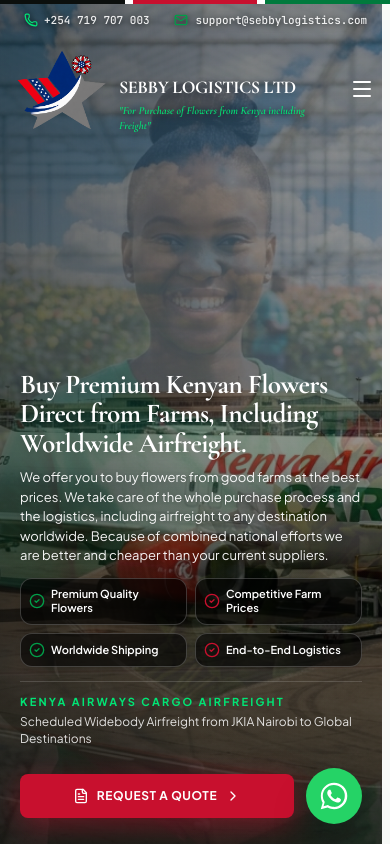
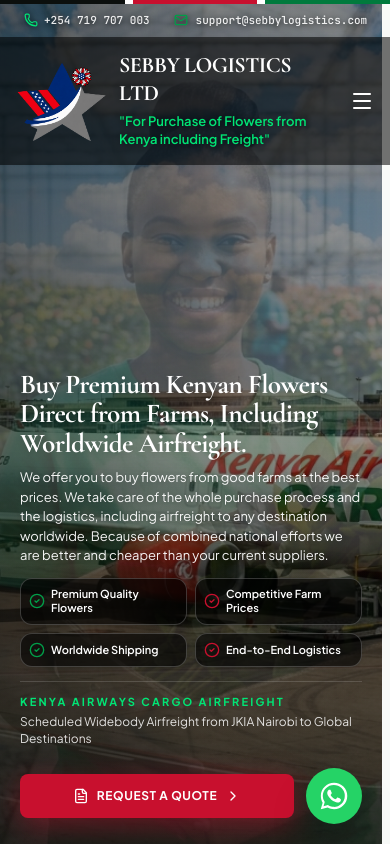
Before and after one commit to johnorengo/sebbylogistics-kenya, a React (Vite) app: page / in a window 390 px wide. Shown: the top 844 px of the page. Built offline with nearby package versions, Linux system fonts and the light colour scheme.

Commit message:
Enlarge mobile brand text and improve contrast over hero images

```diff
--- a/src/components/Header.tsx
+++ b/src/components/Header.tsx
@@ -133,10 +133,10 @@ export const Header: React.FC<HeaderProps> = ({ onOpenRFQ }) => {
         className={`relative z-10 transition-colors duration-200 ${
           isSolid || collapsed || mobileMenuOpen
             ? 'bg-[#081A56]/95 backdrop-blur-md'
-            : 'bg-transparent'
+            : 'bg-black/55 md:bg-transparent'
         }`}
       >
-        <div className="relative mx-auto max-w-7xl flex items-center justify-between gap-4 px-4 sm:px-8 lg:px-12 min-h-24 md:min-h-28 py-3">
+        <div className="relative mx-auto max-w-7xl flex items-center justify-between gap-4 px-4 sm:px-8 lg:px-12 min-h-32 md:min-h-28 py-3">
           <a
             href="#hero"
             onClick={(e) => handleNavClick(e, 'hero')}
@@ -146,11 +146,11 @@ export const Header: React.FC<HeaderProps> = ({ onOpenRFQ }) => {
             <div className="h-20 w-[91px] sm:h-24 sm:w-[109px] lg:h-28 lg:w-32 shrink-0 flex items-center justify-center group-hover:scale-105 transition-transform duration-300">
               <SebbyLogo className="h-full w-full" />
             </div>
-            <div className="relative top-4 min-w-0 max-w-[14rem] sm:max-w-[21rem] lg:max-w-[28rem] text-left">
-              <span className="block font-serif-luxury font-bold text-lg sm:text-2xl lg:text-3xl tracking-tight text-white leading-tight drop-shadow-md">
+            <div className="relative md:top-4 min-w-0 max-w-[14rem] sm:max-w-[21rem] lg:max-w-[28rem] text-left">
+              <span className="block font-serif-luxury font-bold text-[22px] sm:text-2xl lg:text-3xl tracking-tight text-white leading-tight drop-shadow-md">
                 SEBBY LOGISTICS LTD
               </span>
-              <span className="mt-1 block text-[11px] sm:text-sm lg:text-base text-[#00E575] font-serif-luxury font-semibold italic leading-snug drop-shadow-[0_1px_4px_rgba(0,0,0,0.9)]">
+              <span className="mt-1.5 block text-[13px] sm:text-sm lg:text-base text-[#00E575] font-sans-clean md:font-serif-luxury font-semibold md:italic leading-snug drop-shadow-[0_1px_4px_rgba(0,0,0,0.9)]">
                 &quot;For Purchase of Flowers from Kenya including Freight&quot;
               </span>
             </div>
```
